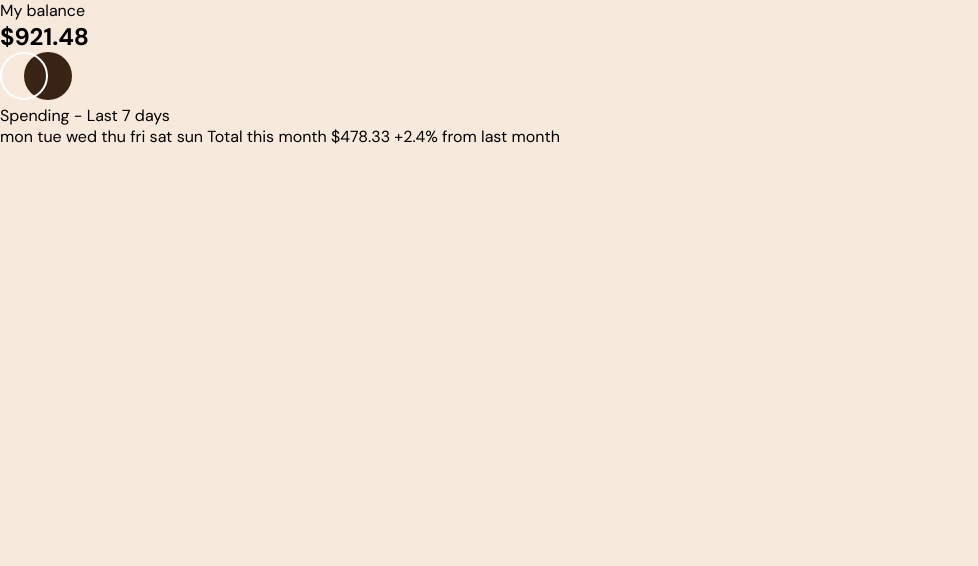
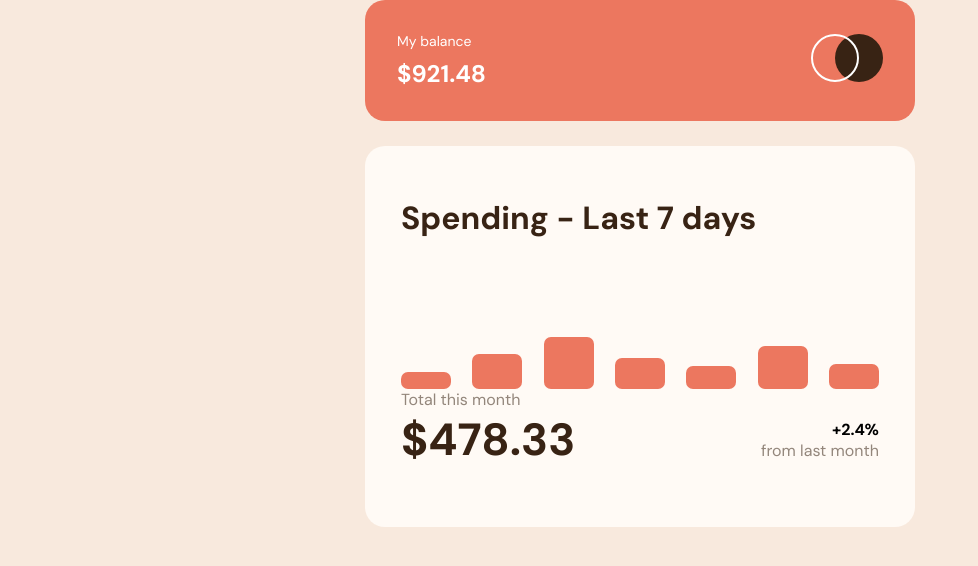
Before and after one commit to ShamSuther/Frontend_mentor, a plain HTML site: page index.html in a window 1280 px wide. Shown: the whole page, without its empty margins (0-978 px from the left). Drawn offline with Linux system fonts and the light colour scheme.

Commit message:
chart-structure

```diff
--- a/index.html
+++ b/index.html
@@ -25,26 +25,22 @@
     </div>
     <!-- Body -->
     <div class="chart-body">
-      <p class="body-title">Spending - Last 7 days</p>
+      <h1 class="body-title">Spending - Last 7 days</h1>
       <div class="chart" id="chart"></div>
+      <div class="chart-details">
+        <!-- chart text -->
+        <p>Total this month</p>
+        <div class="chart-text">
+          <h1>$478.33</h1>
+          <div>
+            <p>+2.4%</p>
+            <p>from last month</p>
+          </div>
+        </div>
+        <!-- chart text: end -->
+      </div>
     </div>
   </div>
-
-
-
-  mon
-  tue
-  wed
-  thu
-  fri
-  sat
-  sun
-
-  Total this month
-  $478.33
-
-  +2.4%
-  from last month
 
   <!-- Scripts -->
   <script defer>
@@ -64,6 +60,7 @@
             const child = document.createElement("div");
             child.setAttribute("id", `day-${index}`);
             child.setAttribute("class", "bars");
+            child.style.height = `${stock.amount}px`;
             chart.appendChild(child);
           })
         }
@@ -72,8 +69,6 @@
           console.error(error);
         })
     })
-
-
   </script>
 </body>
 
--- a/styles/styles.css
+++ b/styles/styles.css
@@ -4,25 +4,27 @@
     --mobile: 375px;
     --desktop: 1440px;
 
-    /* Primary Colors */
-
     --soft-red: hsl(10, 79%, 65%);
     --cyan: hsl(186, 34%, 60%);
-
-    /* Neutral Colors */
-
     --dark-brown: hsl(25, 47%, 15%);
     --md-brown: hsl(28, 10%, 53%);
     --cream: hsl(27, 66%, 92%);
     --very-pale-orange: hsl(33, 100%, 98%);
 
-    /* Font Sizes */
-
     --font-normal: 18px;
-
-    /* Font Family */
+    --w-normal: 400;
+    --w-bold: 700;
 
     --DM-Sans: "DM Sans", sans-serif;
+
+    --chart-w: 34.375rem;
+    /* 550px */
+    --chart-h: 41.25rem;
+    /* 660px */
+
+    --rounded: 1.25rem;
+
+    --padding: 2rem;
 }
 
 * {
@@ -32,6 +34,101 @@
     font-family: var(--DM-Sans);
 }
 
-body{
+body {
     background: var(--cream);
+    display: grid;
+    place-items: center;
 }
+
+.expense-chart {
+    width: 100%;
+    height: 100%;
+    max-width: var(--chart-w);
+    max-height: var(--chart-h);
+}
+
+.expense-chart .chart-header {
+    padding: var(--padding);
+    display: flex;
+    background: var(--soft-red);
+    justify-content: space-between;
+    border-radius: var(--rounded);
+    align-items: center;
+    margin-bottom: 1.563rem;
+}
+
+.header-text {
+    color: white;
+}
+
+.header-text p {
+    font-size: 14px;
+    font-weight: var(--font-normal);
+    margin-bottom: .5rem;
+}
+
+.header-text h2 {
+    font-weight: var(--w-bold);
+}
+
+.expense-chart .chart-body {
+    padding: calc(var(--padding) + .25rem);
+    background-color: var(--very-pale-orange);
+    border-radius: var(--rounded);
+}
+
+.chart-body .chart{
+    min-height: 150px;
+    max-height: 250px;
+    display: flex;
+    position: relative;
+    justify-content: space-between;
+    gap: 1.125rem;
+    align-items: end;
+}
+
+.chart .bars{
+    width: 100%;
+    height: 0;
+    max-width: 50px;
+    display: block;
+    background: var(--soft-red);
+    border: 1px solid transparent;
+    border-radius: 0.438rem;
+    transition: 500ms ease-in-out;
+}
+
+.chart-body .body-title {
+    margin-top: .938rem;
+    color: var(--dark-brown);
+}
+
+.chart-details>p:first-child {
+    color: var(--md-brown);
+}
+
+.chart-details .chart-text {
+    display: flex;
+    justify-content: space-between;
+    align-items: center;
+    margin-bottom: 1.375rem;
+}
+
+.chart-text h1 {
+    color: var(--dark-brown);
+    font-size: 2.813rem
+        /* 45px */
+    ;
+}
+
+.chart-text>div {
+    text-align: end;
+}
+
+.chart-text>div>p:first-child {
+    font-weight: var(--w-bold);
+}
+
+.chart-text>div>p:last-child {
+    color: var(--md-brown);
+}
```
Also changed, not shown: design/desktop-design.jpg.
